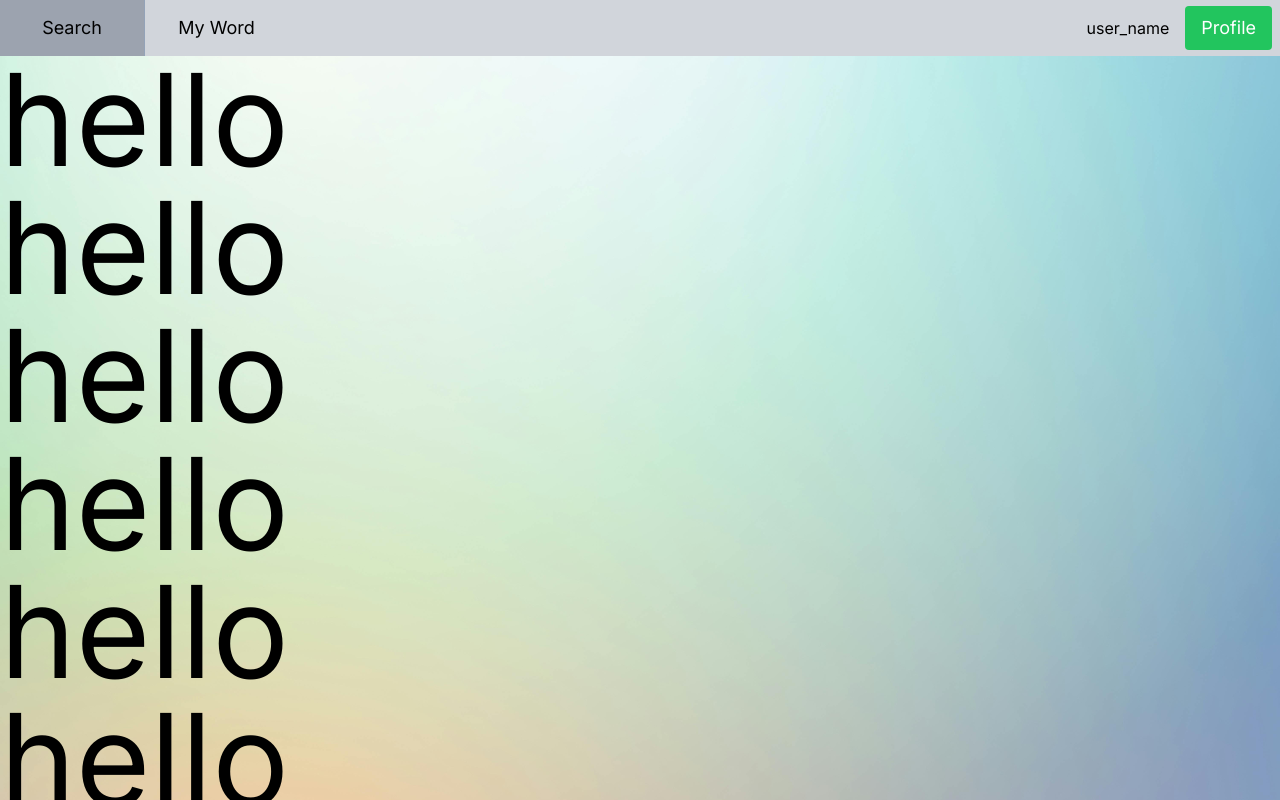
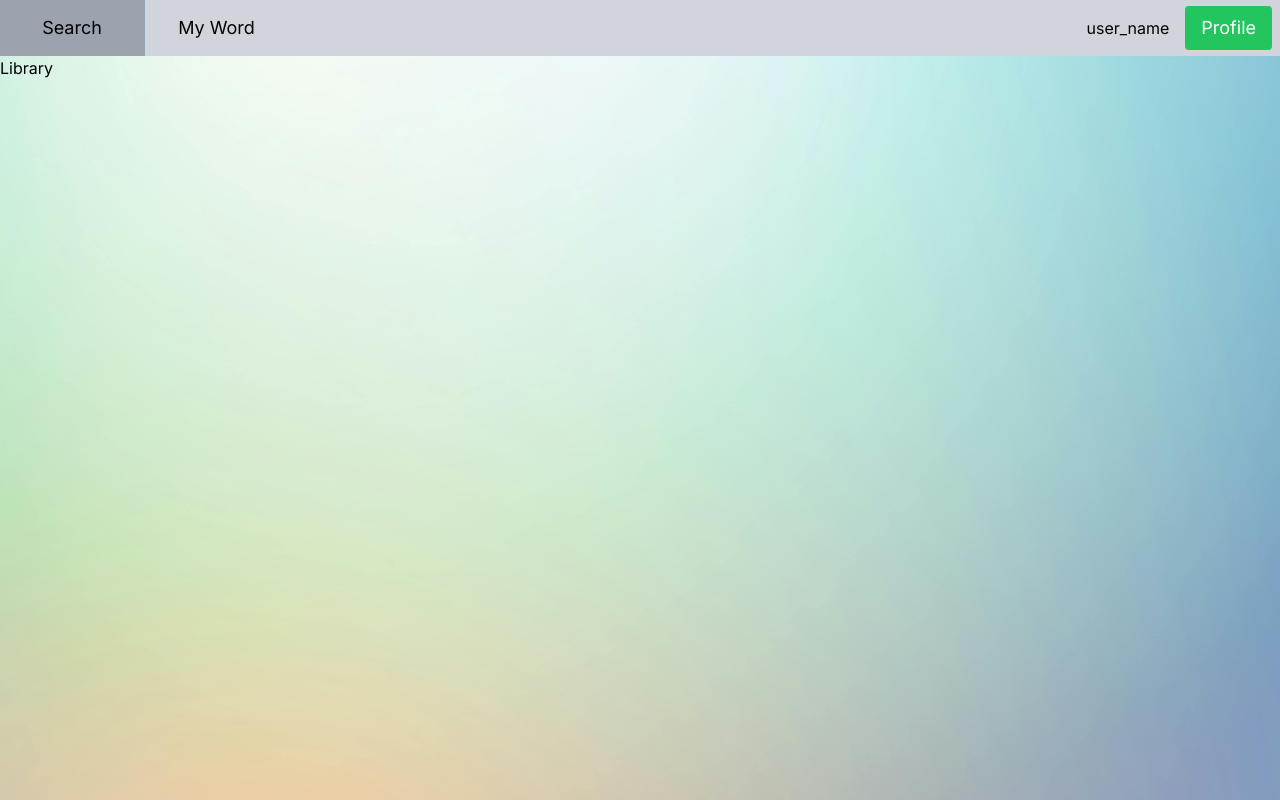
Before and after one commit to JiaxianGu/word-expert, a Next.js app in the folder word-expert/: page / in a window 1280 px wide. Both pictures are taken after a click on the element "My Word". Shown: the top 800 px of the page. Built offline with nearby package versions, Linux system fonts and the light colour scheme.

Commit message:
feat: implement navbar to navigate through pages

```diff
--- /dev/null
+++ b/word-expert/app/components/Library.jsx
@@ -0,0 +1,9 @@
+import React from 'react'
+
+const Library = () => {
+  return (
+    <div>Library</div>
+  )
+}
+
+export default Library
--- /dev/null
+++ b/word-expert/app/components/Login.jsx
@@ -0,0 +1,9 @@
+import React from 'react'
+
+const Login = () => {
+  return (
+    <div>Login</div>
+  )
+}
+
+export default Login
--- a/word-expert/app/components/MainArea.jsx
+++ b/word-expert/app/components/MainArea.jsx
@@ -1,17 +1,23 @@
-import React from 'react'
+import React from 'react';
+import Search from './Search';
+import Library from './Library';
+import Login from './Login';
 
-const MainArea = () => {
-  return (
+const MainArea = ({ pageView }) => {
+    const renderElement = (pageView) => {
+        if (pageView === 'search') {
+            return <Search></Search>
+        } else if (pageView === 'login') {
+            return <Login></Login>
+        } else if (pageView === 'library') {
+            return <Library></Library>
+        }
+    }
+
+    return (
+
     <div className='pt-14'>
-        <h1 className='text-9xl'>hello</h1>
-        <h1 className='text-9xl'>hello</h1>
-        <h1 className='text-9xl'>hello</h1>
-        <h1 className='text-9xl'>hello</h1>
-        <h1 className='text-9xl'>hello</h1>
-        <h1 className='text-9xl'>hello</h1>
-        <h1 className='text-9xl'>hello</h1>
-        <h1 className='text-9xl'>hello</h1>
-        <h1 className='text-9xl'>hello</h1>
+        {renderElement(pageView)}
     </div>
   )
 }
--- a/word-expert/app/components/Navbar.jsx
+++ b/word-expert/app/components/Navbar.jsx
@@ -1,19 +1,33 @@
+"use client";
 import React from 'react'
 
-const Navbar = () => {
+const Navbar = ({ handleSetPageView }) => {
+
+    const handleSearchClick = () => {
+        handleSetPageView('search');
+    }
+
+    const handleMyWordClick = () => {
+        handleSetPageView('library')
+    }
+
+    const handleProfileClick = () => {
+        handleSetPageView('login')
+    }
+
   return (
     <div className='bg-gray-300 w-full h-14 fixed flex items-cneter justify-between'>
 
         <div className='divide-x divide-slate-400'>
             <div
             className='inline-flex items-center justify-center h-full w-36 bg-gray-300 text-black  text-lg border-white hover:bg-gray-400 transition duration-300 cursor-pointer'
-
+            onClick={handleSearchClick}
             >
             Search
             </div>
             <div
             className='inline-flex items-center justify-center h-full w-36 bg-gray-300 text-black  text-lg hover:bg-gray-400 transition duration-300 cursor-pointer'
-
+            onClick={handleMyWordClick}
             >
             My Word
             </div>
@@ -21,7 +35,9 @@ const Navbar = () => {
 
         <div className='flex items-center '>
             <div className='mr-4'>user_name</div>
-            <div className='inline-flex items-center justify-center py-2 px-4 mr-2 bg-green-500 text-white rounded hover:bg-green-700 transition duration-300 cursor-pointer text-lg'>
+            <div className='inline-flex items-center justify-center py-2 px-4 mr-2 bg-green-500 text-white rounded hover:bg-green-700 transition duration-300 cursor-pointer text-lg'
+            onClick={handleProfileClick}
+            >
             Profile
             </div>
         </div>
--- a/word-expert/app/components/Page.jsx
+++ b/word-expert/app/components/Page.jsx
@@ -6,16 +6,23 @@ import MainArea from './MainArea';
 
 
 const Page = () => {
-    const [pageView, setPageView] = useState("search");
+    const [pageView, setPageView] = useState("search"); // search, library, login
     const [isLoggedIg, setIsLoggedIn] = useState(false);
     const [userName, setUserName] = useState("");
     const [userId, setUserId] = useState();
 
+    const handleSetPageView = (newPageView) => {
+        setPageView(newPageView);
+    }
 
     return (
         <div>
-            <Navbar ></Navbar>
-            <MainArea></MainArea>
+            <Navbar
+                handleSetPageView={handleSetPageView}
+                ></Navbar>
+            <MainArea
+                pageView={pageView}
+            ></MainArea>
         </div>
     )
 }
--- /dev/null
+++ b/word-expert/app/components/Search.jsx
@@ -0,0 +1,62 @@
+"use client";
+import React from 'react'
+import { useState } from 'react';
+let BACKENDURL="";
+
+const Search = () => {
+
+    if(process.env.NODE_ENV === 'development') {
+        BACKENDURL='http://localhost:8080';
+    } else if(process.env.NODE_ENV === 'production') {
+        BACKENDURL='https://word-expert-backend.onrender.com';
+    }
+
+    const [inputValue, setInputValue] = useState('');
+    const [word, setWord] = useState('');
+    const [meaning, setMeaning] = useState('');
+
+    const handleInputChange = (e) => {
+        setInputValue(e.target.value);
+    }
+
+    const handleButtonClick = async () => {
+        if (!inputValue) {
+            alert("Please enter a value to search");
+        }
+        try {
+            setWord(inputValue);
+            const reqBody = JSON.stringify({word: inputValue})
+            const response = await fetch(`${BACKENDURL}/word`, {
+                method: 'POST',
+                headers: {
+                    'Content-Type': 'application/json',
+                },
+                body: reqBody,
+            });
+            const wordInfo = await response.json();
+            console.log(wordInfo);
+            const meaning = wordInfo.meanings[0].definitions[0].definition;
+            console.log("meaning is: " + meaning);
+            setMeaning(meaning)
+        } catch (error) {
+            console.error('Error fetch data: ', error);
+        }
+    }
+
+
+  return (
+    <div>
+        <input
+            type="text"
+            value={inputValue}
+            onChange={handleInputChange}
+            placeholder="Enter a word"
+        />
+        <button onClick={handleButtonClick} className='bg-slate-300 mx-2'>Search</button>
+        <button className='bg-teal-400 border-t-orange-200 mx-4' >Add</button>
+        <div>{meaning}</div>
+    </div>
+  )
+}
+
+export default Search
```
